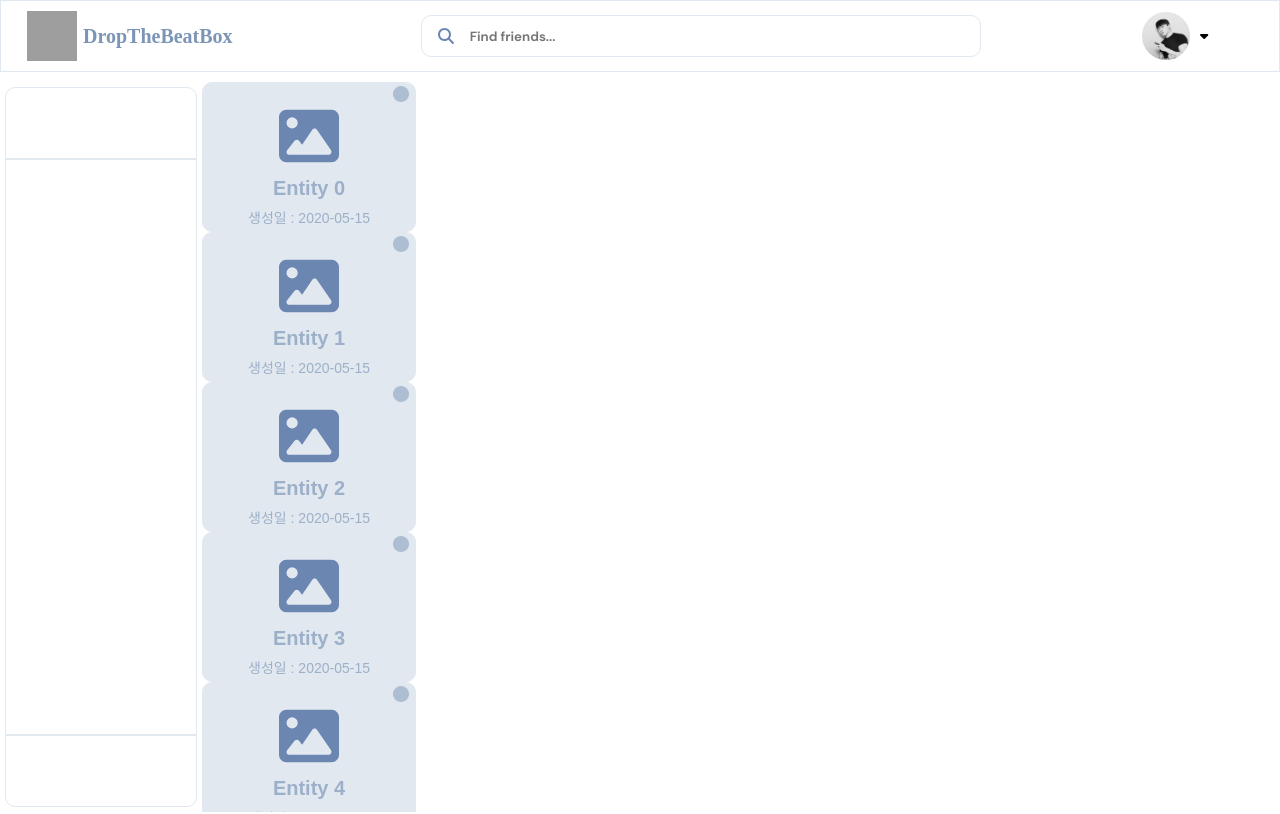
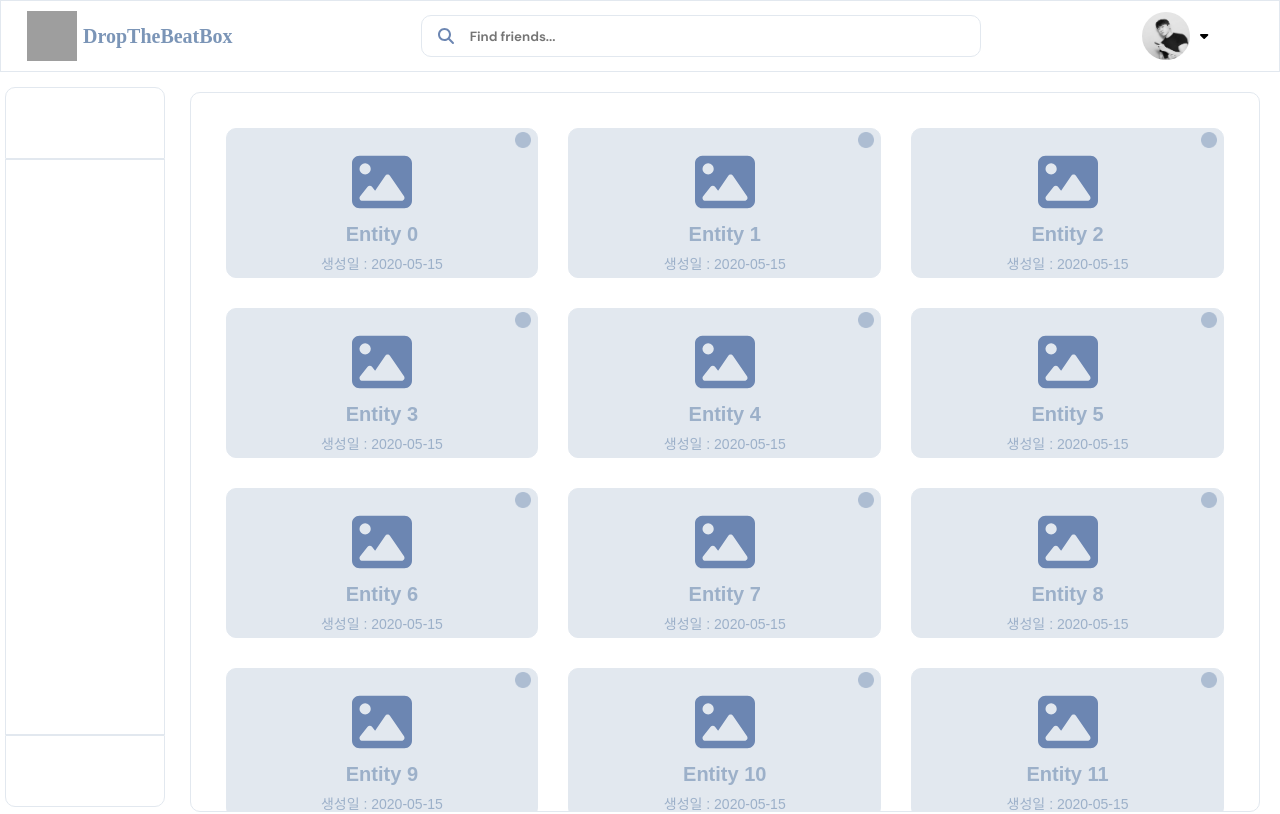
Before and after one commit to drop-the-beat-box/client, a React (Create React App) app: page /trashcan in a window 1280 px wide. Shown: the top 814 px of the page. Built offline with nearby package versions, Linux system fonts and the light colour scheme; grey boxes are pictures that could not be loaded.

Commit message:
Desgin : 휴지통 페이지 레이아웃

```diff
--- a/src/assets/css/body.css
+++ b/src/assets/css/body.css
@@ -224,3 +224,25 @@
   border-radius: 10px;
   margin-right: 20px;
 }
+
+.trashbody {
+  height: 100%;
+  width: 100%;
+  border: 1.5px solid #e2e8ef;
+  border-radius: 10px;
+  padding: 20px;
+  margin-right: 20px;
+  margin-left: 20px;
+  margin-top: 10px;
+  margin-bottom: 10px;
+
+  overflow: auto;
+}
+
+.trashbody-main {
+  display: grid;
+  grid-template-columns: repeat(auto-fill, minmax(260px, 1fr));
+
+  gap: 30px;
+  padding: 15px;
+}
```
